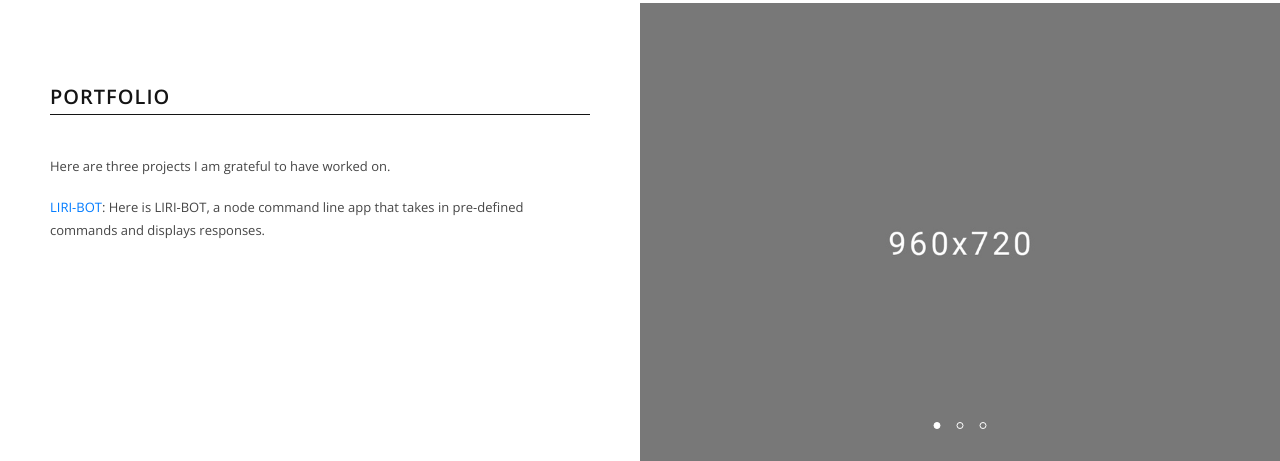
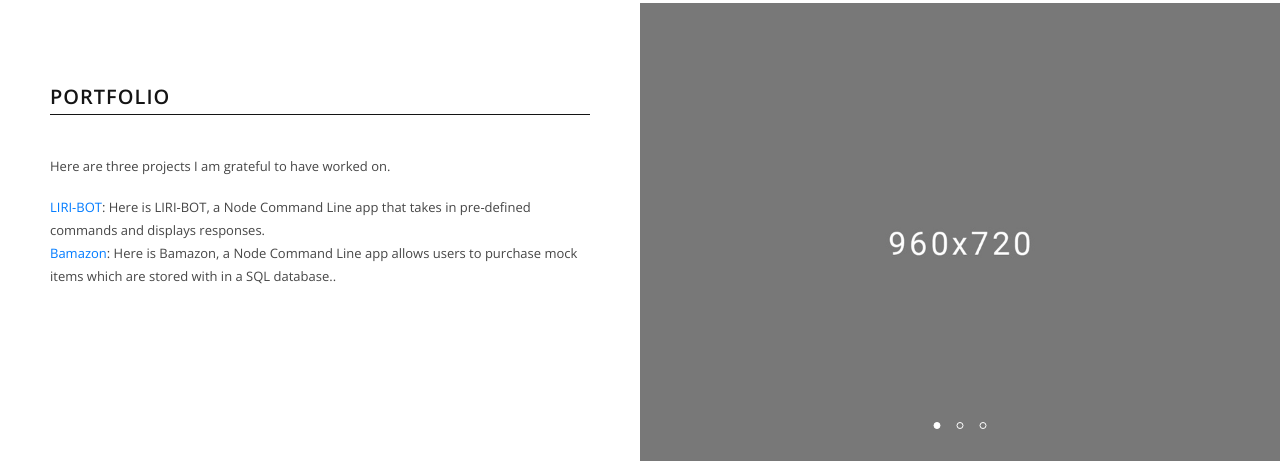
Before and after one commit to Rubentba/vPortfolio, a plain HTML site: page index.html in a window 1280 px wide. Shown: the part 1785-2246 px from the top of the page. Drawn offline with nearby package versions, Linux system fonts and the light colour scheme; some packages are replaced by stand-ins of ours.

Commit message:
Added Bamazon to portfolio.

```diff
--- a/index.html
+++ b/index.html
@@ -208,7 +208,8 @@
           <div class="col-12 col-lg-6 section-padding">
             <h2 class="section-title">Portfolio</h2><!-- Section Title -->
             <p>Here are three projects I am grateful to have worked on.</p><br>
-            <p><a href="https://github.com/Rubentba/liri-node-app">LIRI-BOT</a>: Here is LIRI-BOT, a node command line app that takes in pre-defined commands and displays responses.</p>
+            <p><a href="https://github.com/Rubentba/liri-node-app">LIRI-BOT</a>: Here is LIRI-BOT, a Node Command Line app that takes in pre-defined commands and displays responses.</p>
+            <p><a href="https://github.com/Rubentba/Bamazon">Bamazon</a>: Here is Bamazon, a Node Command Line app allows users to purchase mock items which are stored with in a SQL database..</p>
           </div>
           <div class="col-12 col-lg-6 portfolio-content">
             <div id="portfolioSlider" class="owl-carousel">
```
